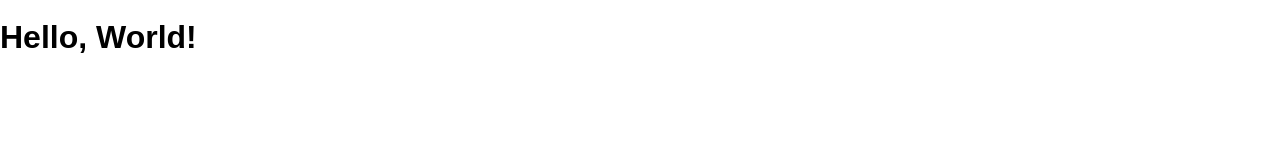
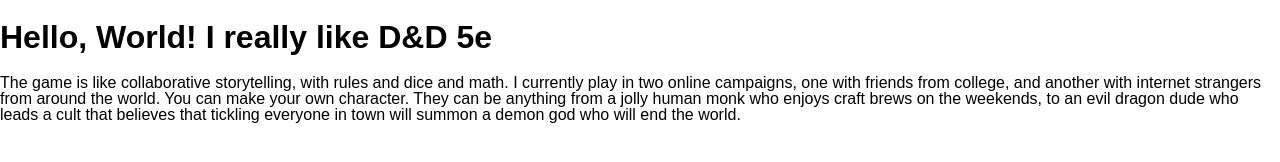
Before and after one commit to WillWarren1/my-hobbies, a website: page public/index.html in a window 1280 px wide. Drawn offline with Linux system fonts and the light colour scheme.

Commit message:
Added to paragraph about D&D

```diff
--- a/public/index.html
+++ b/public/index.html
@@ -8,6 +8,14 @@
     <link rel="stylesheet" href="/screen.css">
   </head>
   <body>
-    <h1 class='hello-world'>Hello, World!</h1>
+    <h1 class='hello-world'>Hello, World! I really like D&D 5e</h1>
+    <p>
+      The game is like collaborative storytelling, with rules and dice and math. I currently play in two online campaigns,
+      one with friends from college, and another with internet strangers from around the world.
+      You can make your own character. They can be anything from a jolly human monk who enjoys craft brews on the weekends,
+      to an evil dragon dude who leads a cult that believes that tickling everyone in town will summon a demon god who will
+      end the world.
+    </p>
+    <!-- this isn't so bad -->
   </body>
 </html>
```
